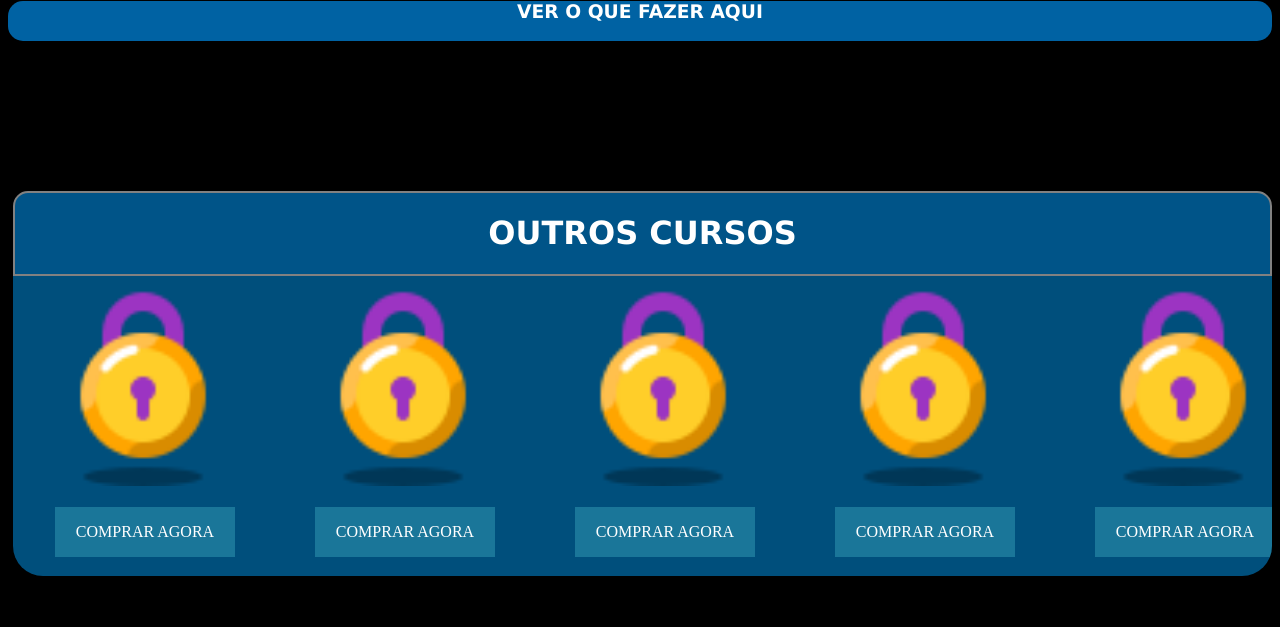
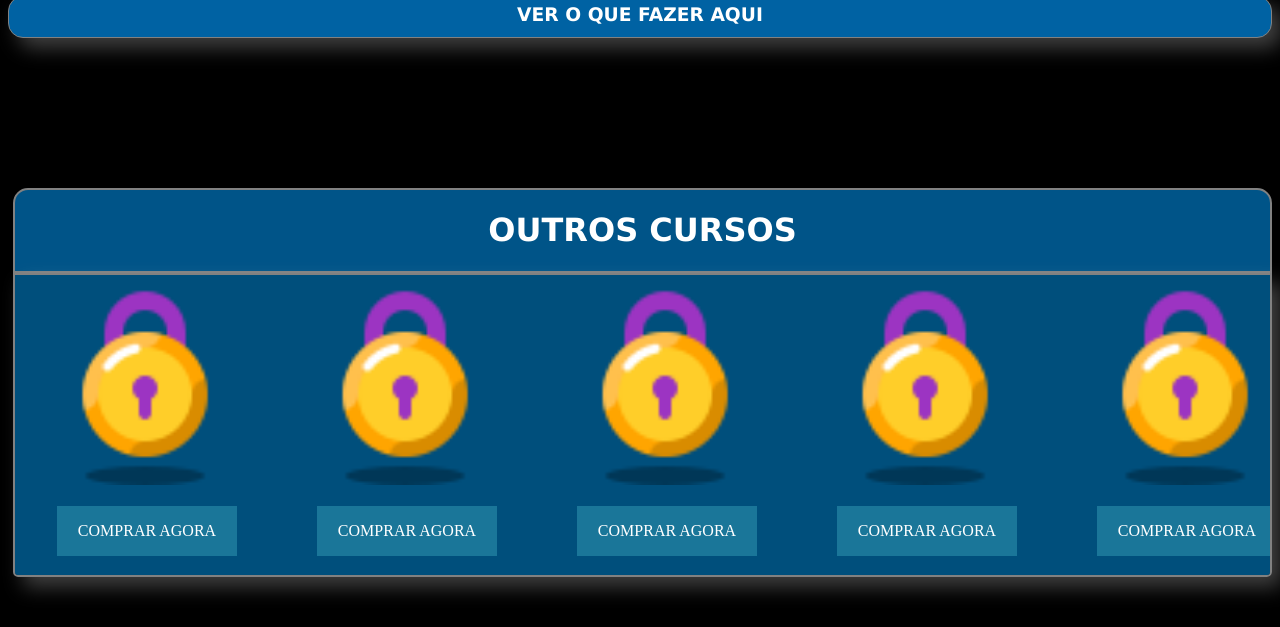
Before and after one commit to Jhonata12/Teste_, a plain HTML site: page index.html in a window 1280 px wide. Shown: the top 627 px of the page. Drawn offline with Linux system fonts and the light colour scheme.

Commit message:
Add files via upload

```diff
--- a/style.css
+++ b/style.css
@@ -5,9 +5,19 @@ header{
     width: auto;
     height: 40px;
     background-color: #0062a3;
-    margin-top: -18px;
+    margin-top: -12px;
     margin-bottom: 50px;
     border-radius: 15px;
+    border: solid 1px rgb(129, 129, 129);
+    box-shadow: 10px 10px 20px rgba(255, 255, 255, 0.250);
+
+}
+
+h3{
+  text-align: center;
+  font-family: 'Lucida Sans', 'Lucida Sans Regular', 'Lucida Grande', 'Lucida Sans Unicode', Geneva, Verdana, sans-serif;
+  color: #FFF;
+  margin-top: 7px;
 }
 
 
@@ -33,6 +43,7 @@ body{
     margin-right: 50px;
 
 }
+
 
 /*_________________________________________________________________________________________________________________*/
 
@@ -71,6 +82,7 @@ h1{
   border-top-left-radius: 15px;
   margin-top: 150px;
 
+
 }
 
 .caixa{
@@ -82,8 +94,10 @@ h1{
     margin-top: 150px;
     display: flex;
     overflow-x: auto;
-    border-bottom-left-radius: 30px;
-    border-bottom-right-radius: 30px;
+    border-bottom-left-radius: 5px;
+    border-bottom-right-radius: 5px;
+    box-shadow: 10px 10px 20px rgba(255, 255, 255, 0.250);
+    border:solid 2px rgb(129, 129, 129) ;
 
   }
 
@@ -106,8 +120,11 @@ h1{
     margin-top: 150px;
     display: flex;
     overflow-x: auto;
-    border-bottom-left-radius: 30px;
-    border-bottom-right-radius: 30px;
+    border-bottom-left-radius: 5px;
+    border-bottom-right-radius: 5px;
+    box-shadow: 10px 10px 20px rgba(255, 255, 255, 0.250);
+    border:solid 2px rgb(129, 129, 129) ;
+
    }
 
   h2{
@@ -143,10 +160,12 @@ h1{
 
   ::-webkit-scrollbar{
     width: 15px;
+    border-radius: 30px;
   }
 
   ::-webkit-scrollbar-track{
     background: rgb(0, 0, 0);
+    border-radius: 30px;
   }
 
   ::-webkit-scrollbar-thumb{
@@ -247,11 +266,6 @@ footer{
     border-radius: 15px;
 }
 
-h3{
-    text-align: center;
-    font-family: 'Lucida Sans', 'Lucida Sans Regular', 'Lucida Grande', 'Lucida Sans Unicode', Geneva, Verdana, sans-serif;
-    color: #FFF;
-}
 
 
 
```
